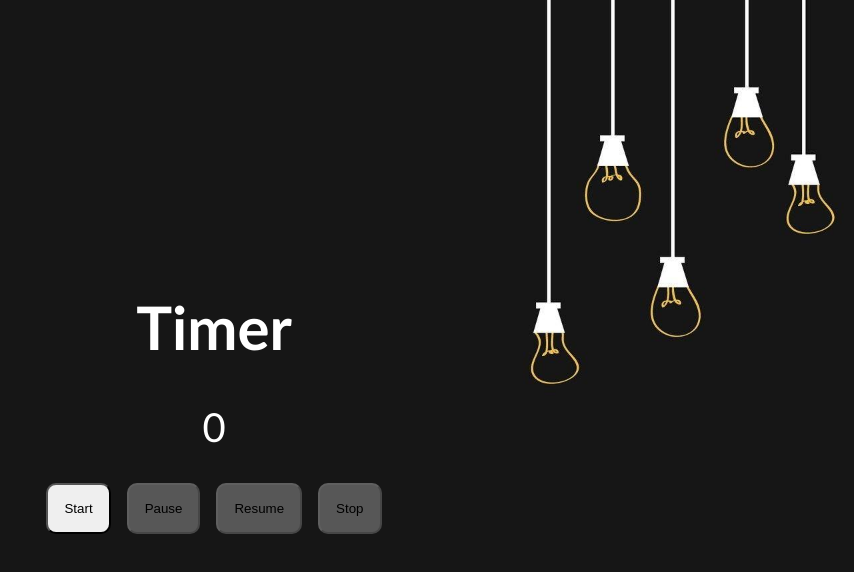
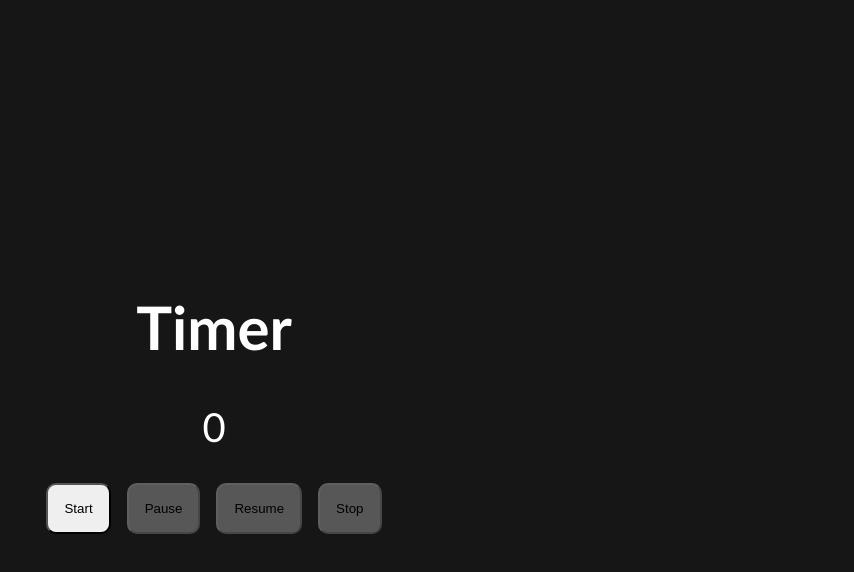
Before and after one commit to PUP-BSIT/exercise-12-nogadas-vonryan, a plain HTML site: page timer.html in a window 1280 px wide. Shown: the whole page, without its empty margins (426-1280 px from the left). Drawn offline with Linux system fonts and the light colour scheme.

Commit message:
remove page background image

```diff
--- a/style.css
+++ b/style.css
@@ -2,10 +2,7 @@ body {
 	display: flex;
     justify-content: center;
 	align-items: center;
-    background-image: url("./assets/bulb_wallpaper.jpg");
-    background-color: #161616;
-    background-size: 100%;
-    background-repeat: no-repeat;
+    background-color: #161616;;
     color: white;
 	height: 100vh;
 }
```
Also changed, not shown: assets/bulb_wallpaper.jpg (deleted).
